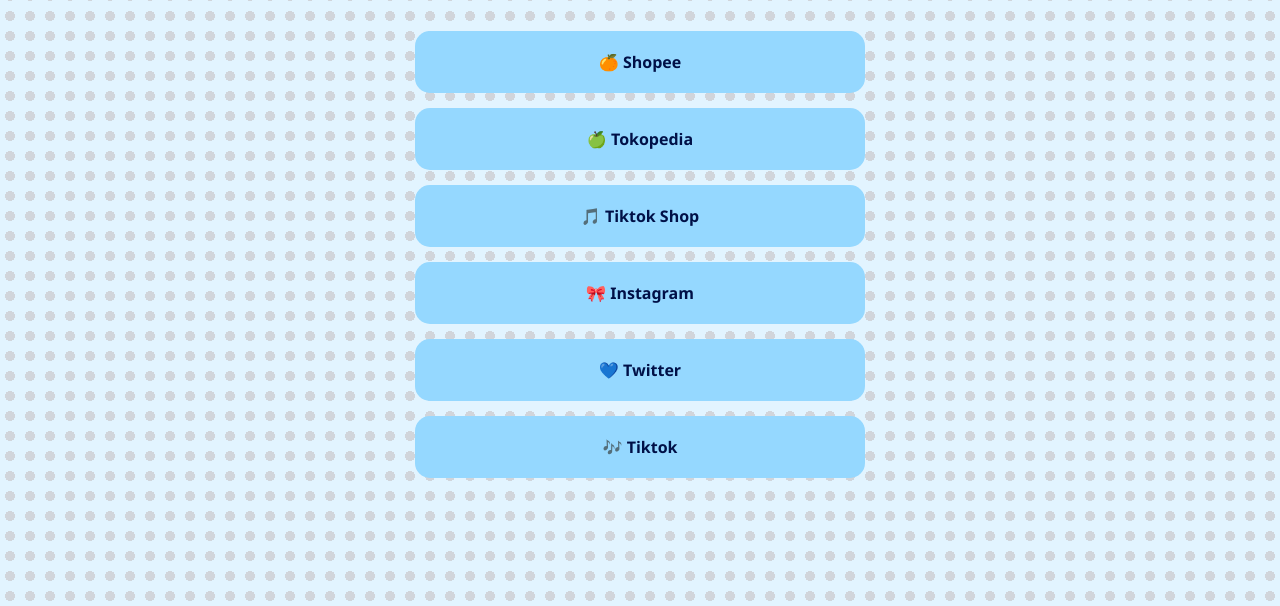
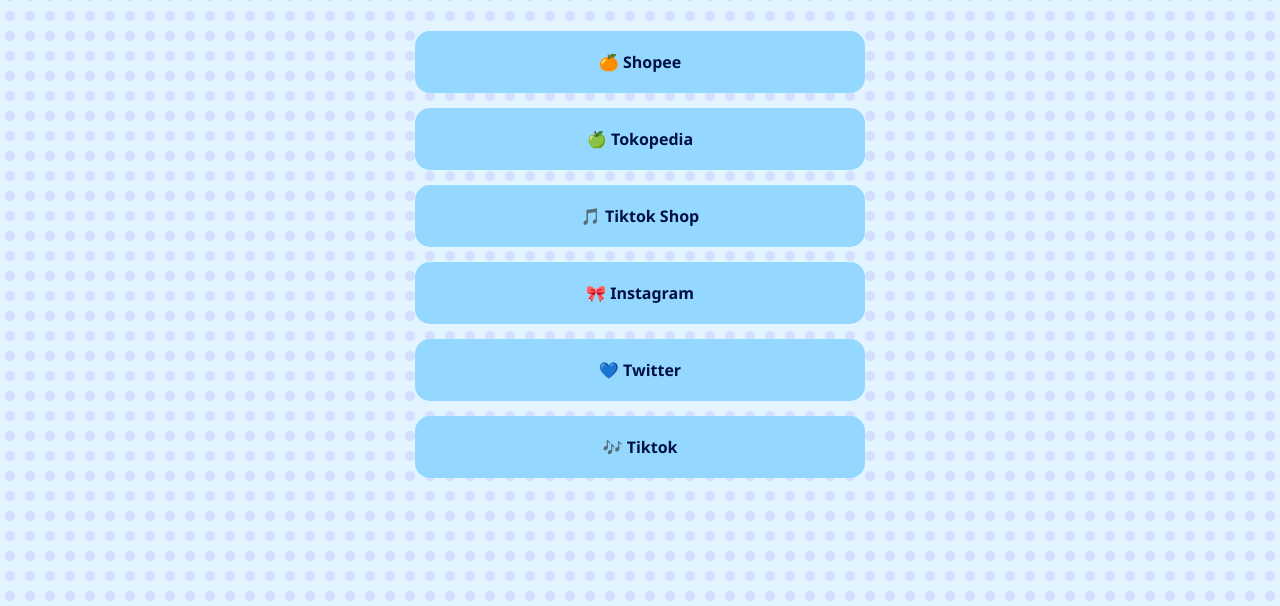
Before and after one commit to souffales-lab/pyon, a plain HTML site: page index.html in a window 1280 px wide. Shown: the part 194-800 px from the top of the page. Drawn offline with nearby package versions, Linux system fonts and the light colour scheme.

Commit message:
Change background gradient color in index.html

```diff
--- a/index.html
+++ b/index.html
@@ -21,7 +21,7 @@
             color: var(--text-dark);
             margin: 0;
             padding: 0;
-            background-image: radial-gradient(#d1d5db 5px, transparent 5px);
+            background-image: radial-gradient(#D4DFFF 5px, transparent 5px);
             background-size: 20px 20px;
 }
         }
```
